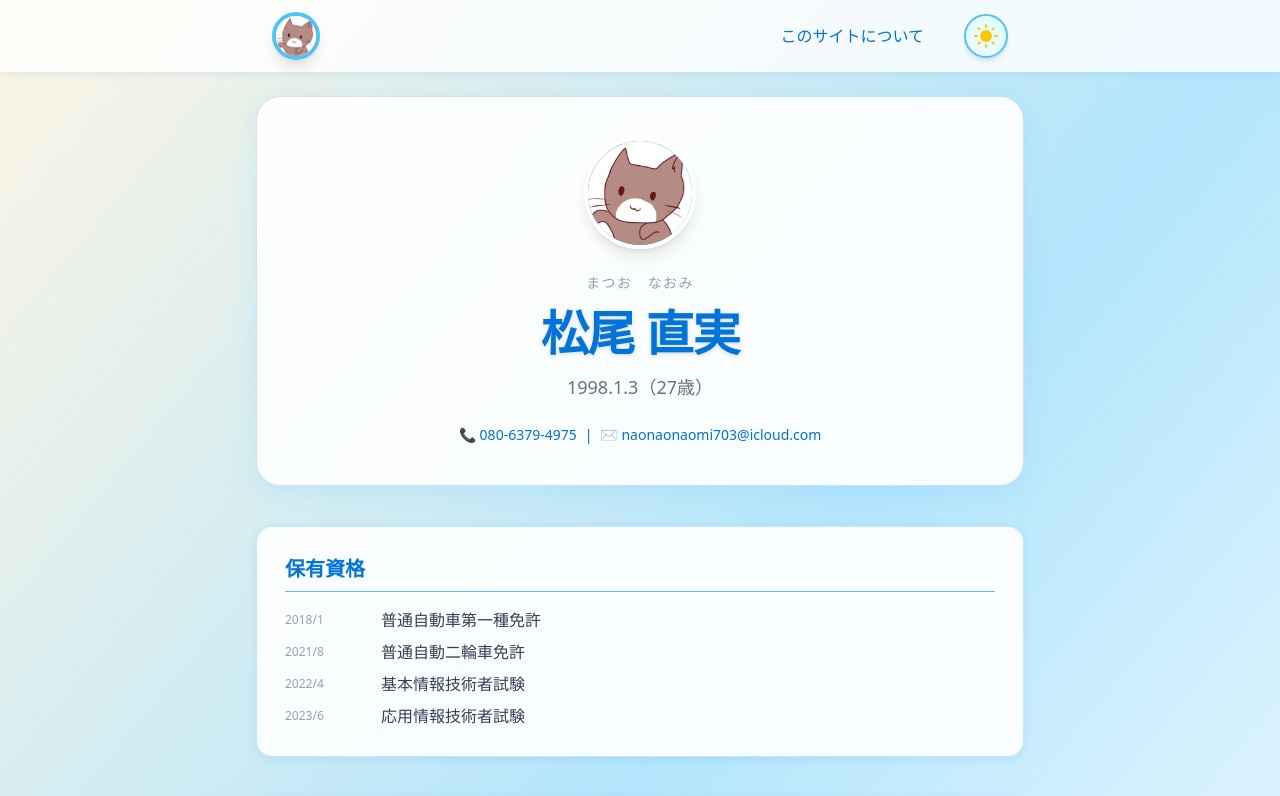
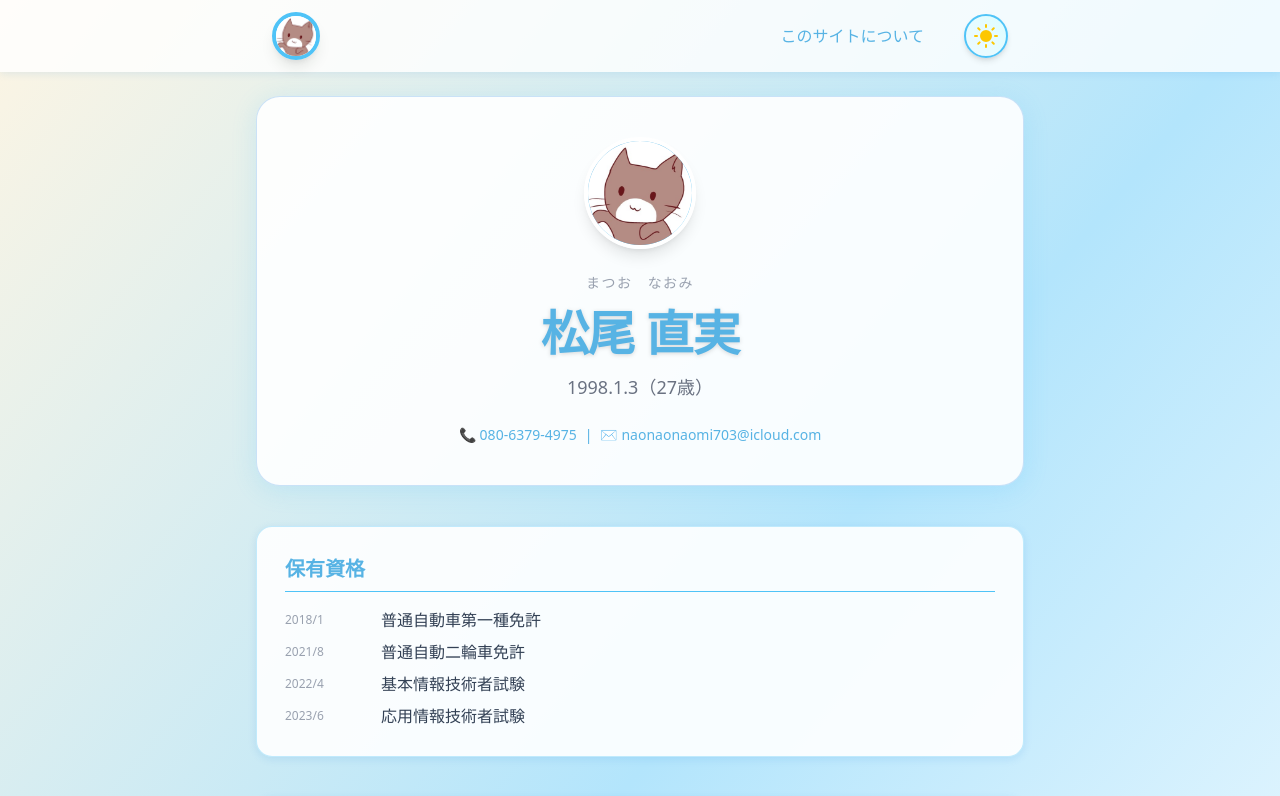
Before and after one commit to naonaonaomi/my-portfolio, a React (Vite) app: page / in a window 1280 px wide. Shown: the top 796 px of the page. Built offline with nearby package versions, Linux system fonts and the light colour scheme.

Commit message:
ライトモードメインカラー変更

```diff
--- a/src/index.css
+++ b/src/index.css
@@ -2,7 +2,7 @@
 
 :root {
     /* メインカラー */
-    --color-main: #0074D9;
+    --color-main: #57b3e4;
     --color-text: #334155;
     --color-main-light: #4FC3F7;
     --color-main-light-alpha: #4FC3F755;
@@ -26,7 +26,7 @@
 
 body.light :root,
 body.light {
-  --color-main: #0074D9;
+  --color-main: #57b3e4;
   --color-text: #334155;
   --color-main-light: #4FC3F7;
   --color-main-light-alpha: #4FC3F755;
```
